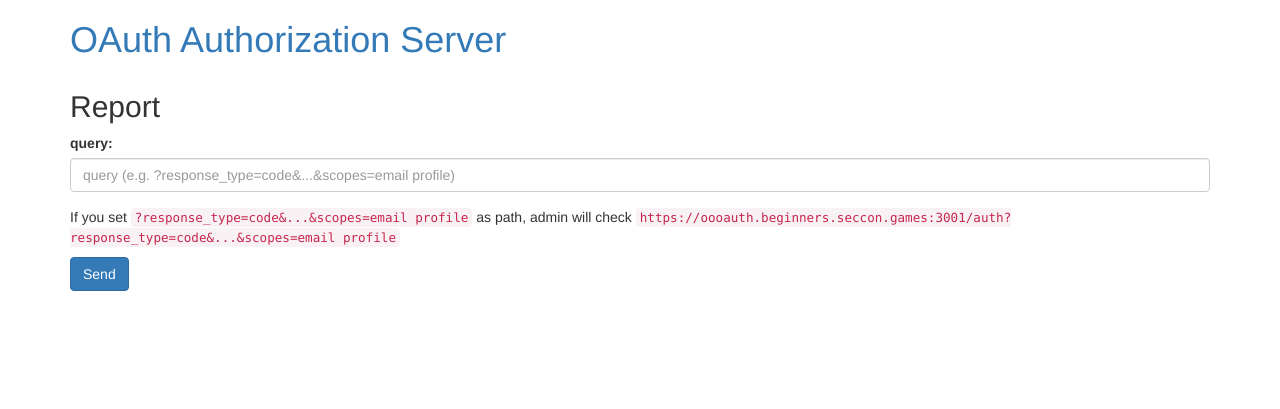
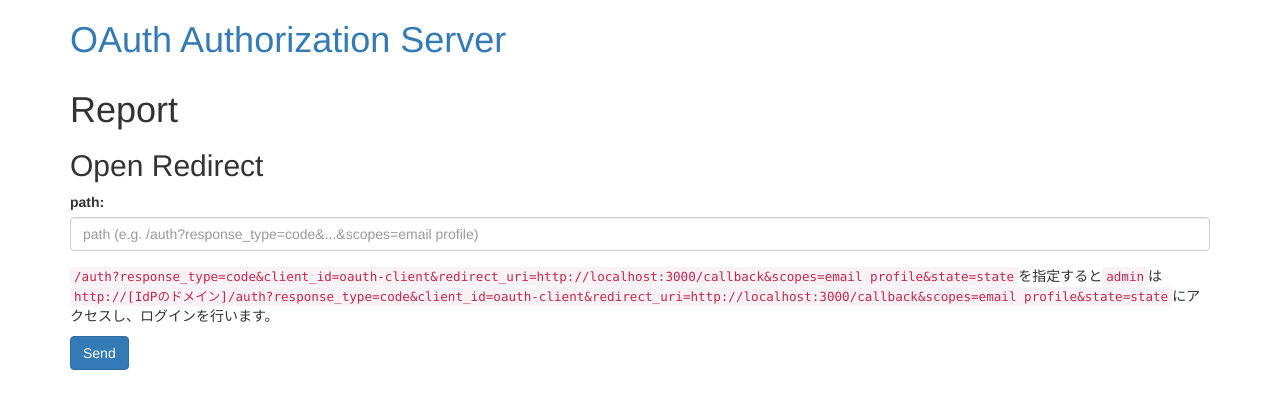
Before and after one commit to melonattacker/2024-minicamp-mie-oauth, a Node server app: page /report in a window 1280 px wide. Shown: the top 409 px of the page. Run offline with Node 20, Linux system fonts and the light colour scheme; some libraries are stand-ins or nearby versions.

Commit message:
add open redirect crawler

```diff
--- a/oauth-app/client/views/index.ejs
+++ b/oauth-app/client/views/index.ejs
@@ -40,8 +40,6 @@
               <input type="submit" class="btn btn-primary" value="Logout" />
             </form>
           </div>
-
-          <a type="button" class="btn btn-primary" href="/flag">Get flag!!</a>
         </div>
       </div>
     </div>
--- a/oauth-app/server/index.js
+++ b/oauth-app/server/index.js
@@ -274,57 +274,25 @@ app.post("/token", (req, res) => {
   });
 });
 
-app.post("/flag", (req, res) => {
-  const access_token_value = req.body.access_token;
-  const access_token = access_tokens[access_token_value];
-  if (!access_token) {
-    res.status(400).json({ error: "invalid token" });
-    return;
-  }
-
-  const now = new Date(Date.now());
-  if (now > access_token.expires_at) {
-    access_tokens.delete(access_token.value);
-    res.status(400).json({
-      error: "The access token has expired."
-    });
-    return;
-  }
-
-  const user = getUserById(access_token.user_id);
-  if (!user) {
-    res.status(400).json({ error: "The user not found" });
-    return;
-  }
-  if (user.username === "admin") {
-    res.status(200).send(`Congratulations! Here's your flag: ${FLAG}`);
-  } else {
-    res.status(200).send("No flag for you");
-  }
-});
-
 app.get("/report", async (req, res, next) => {
   res.render("report", {
-    success: "",
-    error: ""
+    openRedirectSuccess: "",
+    openRedirectError: ""
   });
 });
 
-app.post("/report", async (req, res, next) => {
+app.post("/report/open-redirect", async (req, res, next) => {
   // Parameter check
-  if (!req.body.query) {
+  const { path } = req.body;
+  if (!path || path === "") {
     return res.render("report", {
-      success: "",
-      error: "invalid parameter"
+      openRedirectSuccess: "",
+      openRedirectError: "invalid parameter"
     });
   }
-  const query = req.body.query.toString();
-  if (query === "") {
-    return res.render("report", {
-      success: "",
-      error: "Please set query."
-    });
-  }
+  let query = {"type": "open-redirect", "path": path};
+  query = JSON.stringify(query);
+
   try {
     // Enqueued jobs are processed by crawl.js
     redisClient
@@ -335,20 +303,19 @@ app.post("/report", async (req, res, next) => {
       .then(() => {
         console.log("Report enqueued :", query);
         return res.render("report", {
-          success: "OK. Admin will check the URL you sent.",
-          error: ""
+          openRedirectSuccess: "OK. Admin will check the URL you sent.",
+          openRedirectError: ""
         });
       });
   } catch (e) {
     console.log("Report error :", e);
     return res.render("report", {
-      success: "",
-      error: "Internal error"
+      openRedirectSuccess: "",
+      openRedirectError: "Internal error"
     });
   }
 });
 
-
 app.listen(PORT, HOST, () => {
   console.log(`OAuth server listening at http://${HOST}:${PORT}`);
 });
--- a/oauth-app/server/views/report.ejs
+++ b/oauth-app/server/views/report.ejs
@@ -18,21 +18,22 @@
         <h1><a href="/">OAuth Authorization Server</a></h1>
     </div>
     <div class="container">
-        <h2>Report</h2>
-        <form class="form" action="/report" method="POST">
+        <h1>Report</h1>
+        <h2>Open Redirect</h2>
+        <form class="form" action="/report/open-redirect" method="POST">
             <div class="form-group">
-                <label for="query">query:</label>
-                <input type="text" id="query" name="query" class="form-control" placeholder="query (e.g. ?response_type=code&...&scopes=email profile)">
+                <label for="path">path:</label>
+                <input type="text" id="path" name="path" class="form-control" placeholder="path (e.g. /auth?response_type=code&...&scopes=email profile)">
             </div>
-            <p>If you set <code>?response_type=code&...&scopes=email profile</code> as path, admin will check
-                <code>https://oooauth.beginners.seccon.games:3001/auth?response_type=code&...&scopes=email profile</code></p>
+            <p><code>/auth?response_type=code&client_id=oauth-client&redirect_uri=http://localhost:3000/callback&scopes=email profile&state=state</code>を指定すると<code>admin</code>は
+                <code>http://[IdPのドメイン]/auth?response_type=code&client_id=oauth-client&redirect_uri=http://localhost:3000/callback&scopes=email profile&state=state</code>にアクセスし、ログインを行います。</p>
             <input type="submit" class="btn btn-primary" value="Send" />
         </form>
-        <% if (success !== "") { %>
-            <p class="text-success"><%= success %></p>
+        <% if (openRedirectSuccess !== "") { %>
+            <p class="text-success"><%= openRedirectSuccess %></p>
         <% } %>
-        <% if (error !== "") { %>
-            <p class="text-danger"><%= error %></p>
+        <% if (openRedirectError !== "") { %>
+            <p class="text-danger"><%= openRedirectError %></p>
         <% } %>
     </div>
 </body>
```
Also changed, not shown: oauth-app/client/index.js (+0 -25 lines), oauth-app/compose.yml (renamed from oauth-app/docker-compose.yml, +3 -4 lines), oauth-app/crawler/index.js (+14 -12 lines).
